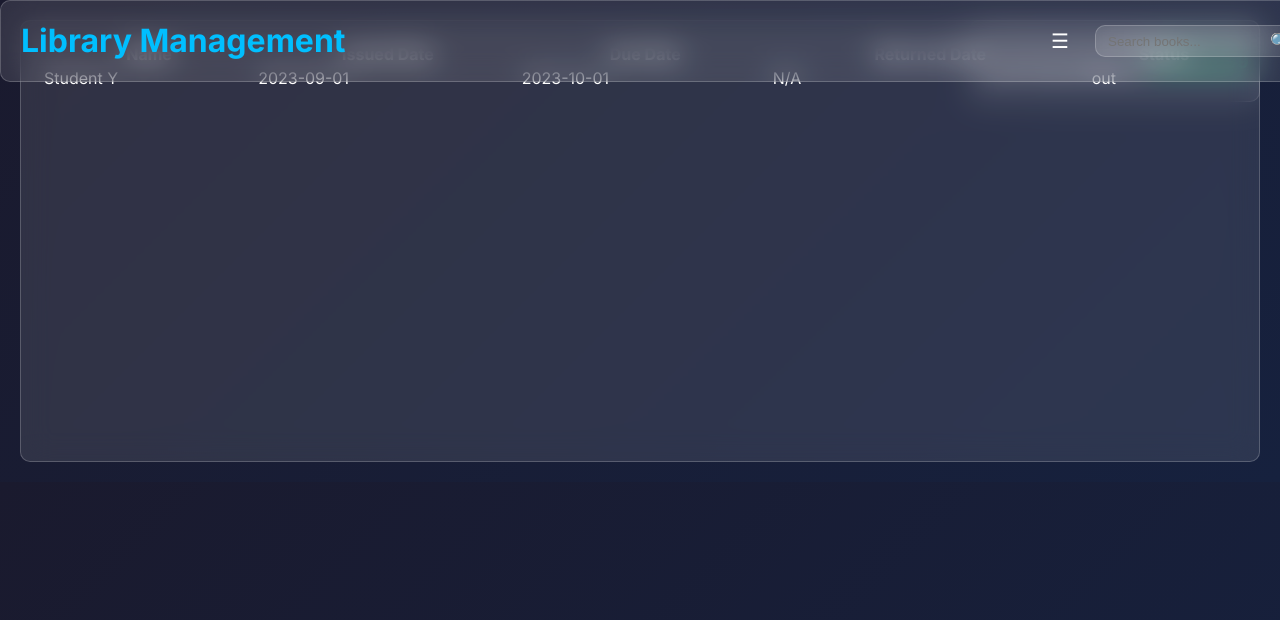
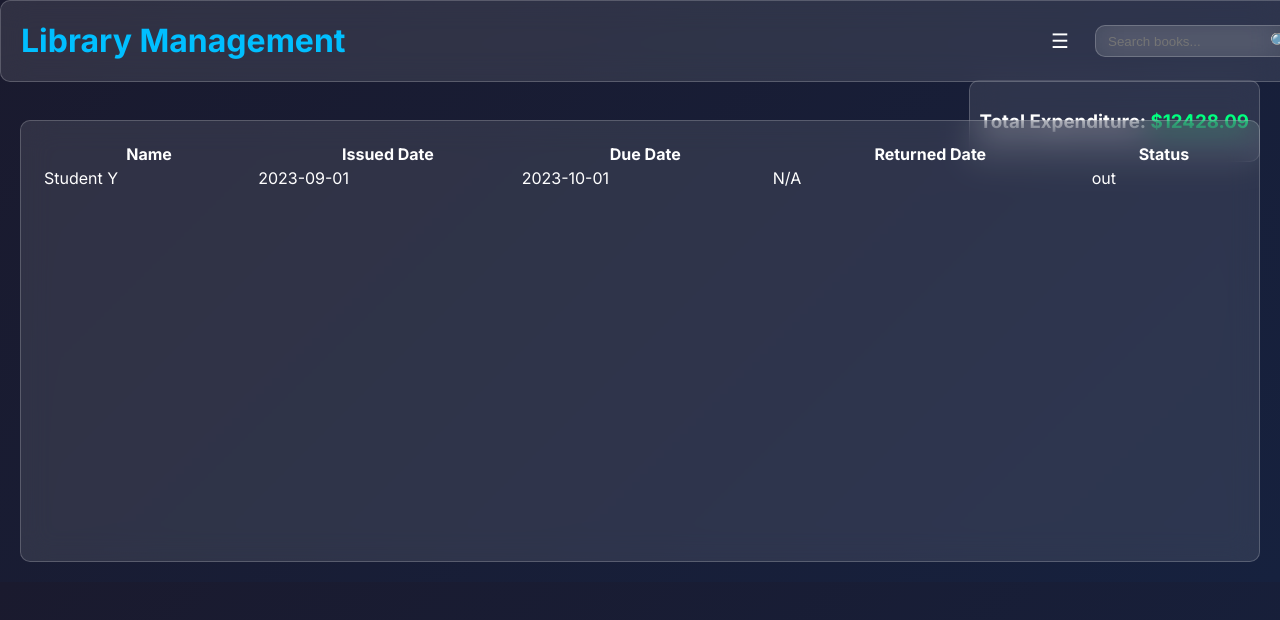
Before and after one commit to kaarthikslab/LMS, a React (Create React App) app: page /issued/2 in a window 1280 px wide. Shown: the top 620 px of the page. Built offline with nearby package versions, Linux system fonts and the light colour scheme.

Commit message:
Update IssuedDetails.js

```diff
--- a/src/components/IssuedDetails.js
+++ b/src/components/IssuedDetails.js
@@ -1,6 +1,6 @@
 import React from 'react';
 import { useParams } from 'react-router-dom';
-import { mockBooks } from '../data/mockdata';
+import { mockBooks } from '../data/mockData';
 
 const IssuedDetails = () => {
   const { id } = useParams();
@@ -8,8 +8,8 @@ const IssuedDetails = () => {
   const totalExpenditure = book.issued.reduce((sum, i) => sum + (book.price * (new Date(i.returnedDate || new Date()) - new Date(i.issuedDate)) / (1000 * 60 * 60 * 24)), 0);
 
   return (
-    <div>
-      <div className="glass" style={{ position: 'absolute', top: '20px', right: '20px', padding: '10px' }}>
+    <div style={{ marginTop: '100px' }}> {/* 5-line gap below header */}
+      <div className="glass" style={{ position: 'absolute', top: '80px', right: '20px', padding: '10px' }}>
         <h3>Total Expenditure: <span className="accent">${totalExpenditure.toFixed(2)}</span></h3>
       </div>
       <div className="glass" style={{ padding: '20px', overflowY: 'auto', height: '400px' }}>
```
